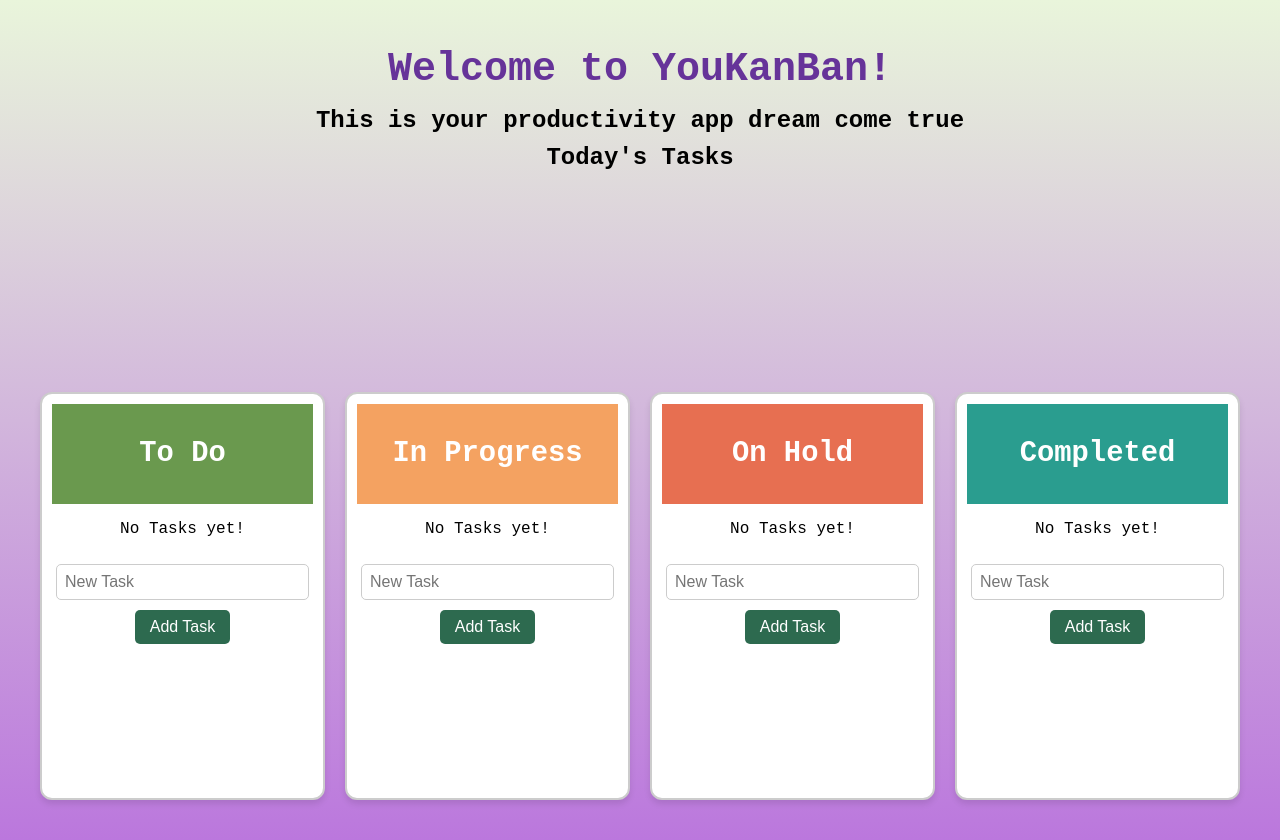
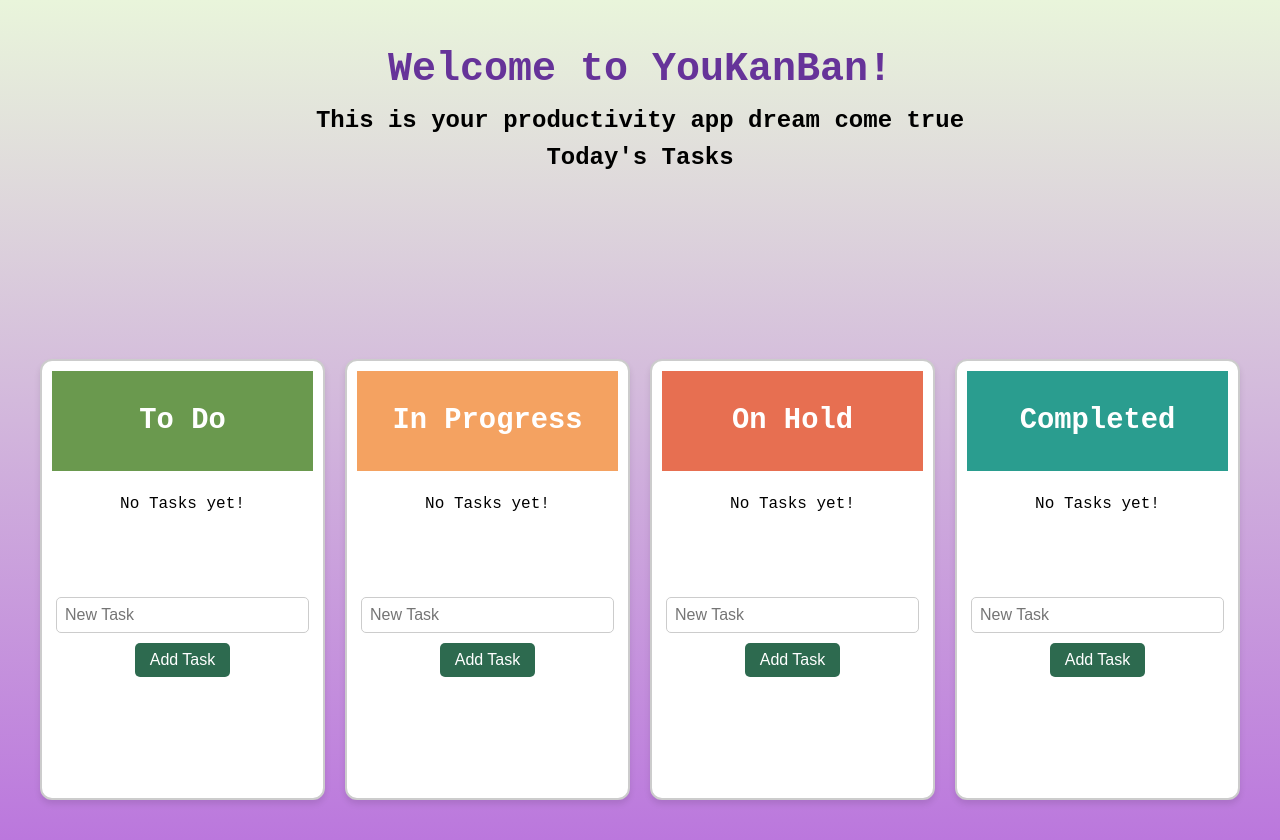
Before and after one commit to navesm/youkan-flowboard, a React (Create React App) app: page / in a window 1280 px wide. Built offline with nearby package versions, Linux system fonts and the light colour scheme.

Commit message:
updated column styling, and implemented drag-n-drop functionality across tasks and columns

```diff
--- a/package.json
+++ b/package.json
@@ -3,6 +3,8 @@
   "version": "0.1.0",
   "private": true,
   "dependencies": {
+    "@dnd-kit/core": "^6.3.1",
+    "@dnd-kit/sortable": "^10.0.0",
     "@testing-library/jest-dom": "^5.17.0",
     "@testing-library/react": "^13.4.0",
     "@testing-library/user-event": "^13.5.0",
--- a/src/App.js
+++ b/src/App.js
@@ -1,5 +1,7 @@
 import { useState } from 'react';
 import Column from './components/Column/Column.jsx';
+import { DndContext, closestCenter, PointerSensor, useSensor, useSensors, DragOverlay } from '@dnd-kit/core';
+import { arrayMove } from "@dnd-kit/sortable";
 import './App.css';
 
 function App() {
@@ -11,29 +13,125 @@ function App() {
     "On Hold": [],
     "Completed": [],
   });
+  const [activeTask, setActiveTask] = useState(null);
 
-  const addTask = (column, task) => {
+
+
+  // Add sensors for drag detection
+  const sensors = useSensors(
+    useSensor(PointerSensor, {
+      activationConstraint: {
+        distance: 8,
+      },
+    })
+  );
+
+  const handleDragStart = (event) => {
+    const { active } = event;
+    const [sourceColumn] = active.id.split('|');
+    const task = tasks[sourceColumn].find(
+      task => `${sourceColumn}|${task.id}` === active.id
+    );
+
+    setActiveTask(task);
+  }
+
+
+  const handleDragEnd = (event) => {
+    setActiveTask(null);
+    const { active, over } = event;
+    if (!active || !over) return;
+
+    const activeId = active.id;
+    const overId = over.id;
+
+    // Extract column and task information
+    const [sourceColumn] = activeId.split("|");
+    const [destinationColumn, overTaskId] = overId.split("|");
+
+    //Handle task reorder within the same column
+    if (sourceColumn === destinationColumn) {
+      const columnTasks = tasks[sourceColumn];
+      const oldIndex = columnTasks.findIndex(task => `${sourceColumn}|${task.id}` === activeId);
+      const newIndex = columnTasks.findIndex(task => `${sourceColumn}|${task.id}` === overId)
+
+      const reorderedTasks = arrayMove(columnTasks, oldIndex, newIndex);
+
+      setTasks((prev) => ({ ...prev, [sourceColumn]: reorderedTasks }));
+    } else {
+      //Handle task move between columns
+      const sourceColumnTasks = [...tasks[sourceColumn]];
+      const destinationColumnTasks = [...tasks[destinationColumn]];
+
+      const taskIndex = sourceColumnTasks.findIndex(task => `${sourceColumn}|${task.id}` === activeId);
+      const [movedTask] = sourceColumnTasks.splice(taskIndex, 1);
+
+      const destinationIndex = overTaskId
+        ? destinationColumnTasks.findIndex(task => `${destinationColumn}|${task.id}` === overId)
+        : destinationColumnTasks.length;
+
+      destinationColumnTasks.splice(destinationIndex, 0, movedTask);
+
+      setTasks((prev) => ({
+        ...prev,
+        [sourceColumn]: sourceColumnTasks,
+        [destinationColumn]: destinationColumnTasks,
+      }));
+    }
+  };
+
+
+
+  const addTask = (column, taskContent) => {
+    const newTask = {
+      id: Date.now(),
+      content: taskContent
+    };
+
     setTasks((prevTasks) => ({
       ...prevTasks,
-      [column]: [...(prevTasks[column] || []), task],
+      [column]: [...prevTasks[column], newTask]
     }));
   };
 
-  const deleteTask = (column, index) => {
+  const deleteTask = (column, taskId) => {
     setTasks((prevTasks) => ({
       ...prevTasks,
-      [column]: prevTasks[column].filter((_, i) => i !== index),
+      [column]: prevTasks[column].filter((task) => task.id !== taskId),
     }));
   };
 
 
   const clearTasks = (column) => {
-    setTasks(() => ({
+    setTasks((prev) => ({
+      ...prev,
       [column]: [],
     }));
   };
 
+  const TaskOverlay = ({ content }) => {
     return (
+      <div style={{
+        padding: '10px',
+        background: 'lightgrey',
+        borderRadius: '5px',
+        boxShadow: '0 5px 15px rgba(0,0,0,0.3)',
+        cursor: 'grabbing',
+        width: '200px'
+      }}>
+        {content}
+      </div>
+    );
+  };
+
+
+  return (
+    <DndContext
+      sensors={sensors}
+      collisionDetection={closestCenter}
+      onDragStart={handleDragStart}
+      onDragEnd={handleDragEnd}
+    >
       <div className="App">
         <div className="header-container">
           <h1 className="title">Welcome to YouKanBan!</h1>
@@ -47,12 +145,16 @@ function App() {
               title={column}
               tasks={tasks[column]}
               onAddTask={(task) => addTask(column, task)}
-            onDeleteTask={(index) => deleteTask(column, index)}
+              onDeleteTask={(taskId) => deleteTask(column, taskId)}
               onClearTasks={() => clearTasks(column)}
             />
           ))}
         </div>
+        <DragOverlay>
+          {activeTask ? <TaskOverlay content={activeTask.content} /> : null}
+        </DragOverlay>
       </div>
+    </DndContext>
   );
 }
 
--- a/src/components/Column/Column.css
+++ b/src/components/Column/Column.css
@@ -121,3 +121,9 @@
 .clear-tasks-button:hover {
   background-color: #d62828;
 }
+
+.droppable-area {
+  min-height: 100px;
+  padding: 8px;
+  flex-grow: 1;
+}
--- a/src/components/Column/Column.jsx
+++ b/src/components/Column/Column.jsx
@@ -1,9 +1,14 @@
 import React, { useState } from 'react';
-import Task from '../Task/Task.jsx';
+import SortableTask from '../Task/Task.jsx';
+import { SortableContext, verticalListSortingStrategy } from '@dnd-kit/sortable';
+import { useDroppable } from '@dnd-kit/core';
 import './Column.css';
 
 function Column({ title, tasks = [], onAddTask, onDeleteTask, onClearTasks }) {
   const [taskInput, setTaskInput] = useState('');
+  const { setNodeRef } = useDroppable({
+    id: `${title}|droppable`
+  })
 
   const handleInputChange = (e) => {
     setTaskInput(e.target.value);
@@ -15,25 +20,39 @@ function Column({ title, tasks = [], onAddTask, onDeleteTask, onClearTasks }) {
     setTaskInput("");
   };
 
+  const handleKeyPress = (e) => {
+    if (e.key === 'Enter') {
+      handleAddTask();
+    }
+  };
+
+  const sortableItems = tasks.map(task => `${title}|${task.id}`);
+
+
 
   return (
     <div className="column">
       <div className={`column-header ${title.toLowerCase().replace(" ", "-")}`}>
         <h2>{title}</h2>
       </div>
+      <div ref={setNodeRef} className="droppable-area">
+        <SortableContext items={sortableItems} strategy={verticalListSortingStrategy}>
           <div className="tasks">
             {tasks.length > 0 ? (
-          tasks.map((task, index) => (
-            <Task
+              tasks.map((task) => (
+                <SortableTask
                   className="task"
-              key={index}
-              content={task}
-              onDelete={() => onDeleteTask(index)}
+                  key={`${title}|${task.id}`}
+                  id={`${title}|${task.id}`}
+                  content={task.content}
+                  onDelete={() => onDeleteTask(task.id)}
                 />
               ))
             ) : (
               <p>No Tasks yet!</p>
             )}
+          </div>
+        </SortableContext>
       </div>
       <input
         type="text"
@@ -41,14 +60,17 @@ function Column({ title, tasks = [], onAddTask, onDeleteTask, onClearTasks }) {
         className="task-input"
         value={taskInput}
         onChange={handleInputChange}
+        onKeyDown={handleKeyPress}
       />
       <button className="add-task-button" onClick={(handleAddTask)}>Add Task</button>
-      {title === "Completed" && tasks.length > 0 && (
+      {
+        title === "Completed" && tasks.length > 0 && (
           <button className="clear-tasks-button" onClick={onClearTasks}>
             Clear Tasks
           </button>
-      )}
-    </div>
+        )
+      }
+    </div >
   );
 }
 
--- a/src/components/Task/Task.jsx
+++ b/src/components/Task/Task.jsx
@@ -1,14 +1,45 @@
+import { useSortable } from '@dnd-kit/sortable';
+import { CSS } from "@dnd-kit/utilities"
 import './Task.css';
 
-function Task({ content, onDelete }) {
+function SortableTask({ id, content, onDelete }) {
+  const { attributes, listeners, setNodeRef, transform, transition, isDragging } = useSortable({ id });
+
+  const style = {
+    transform: CSS.Transform.toString(transform),
+    transition,
+    opacity: isDragging ? 0.5 : 1,
+    padding: "10px",
+    margin: "5px 0",
+    background: "lightgrey",
+    borderRadius: "5px",
+    cursor: "grab",
+    boxShadow: '0 1px 3px rgba(0,0,0,0.12), 0 1px 2px rgba(0,0,0,0.24)',
+    display: 'flex',
+    justifyContent: 'space-between',
+    alignItems: 'center'
+  };
+
   return (
-    <div className="task">
+    <div
+      className="task"
+      ref={setNodeRef}
+      style={style}
+      {...attributes}
+      {...listeners}
+    >
       <span>{content}</span>
-      <button className="delete-button" onClick={onDelete}>
+      <button
+        className="delete-button"
+        onClick={(e) => {
+          e.stopPropagation();
+          onDelete()
+        }}
+      >
         &times;
       </button>
     </div>
   );
 }
 
-export default Task;
+export default SortableTask;
```
Also changed, not shown: 1 other file (tests, documents, lock files or other folders). Lines whose indentation alone changed are shown as unchanged.
